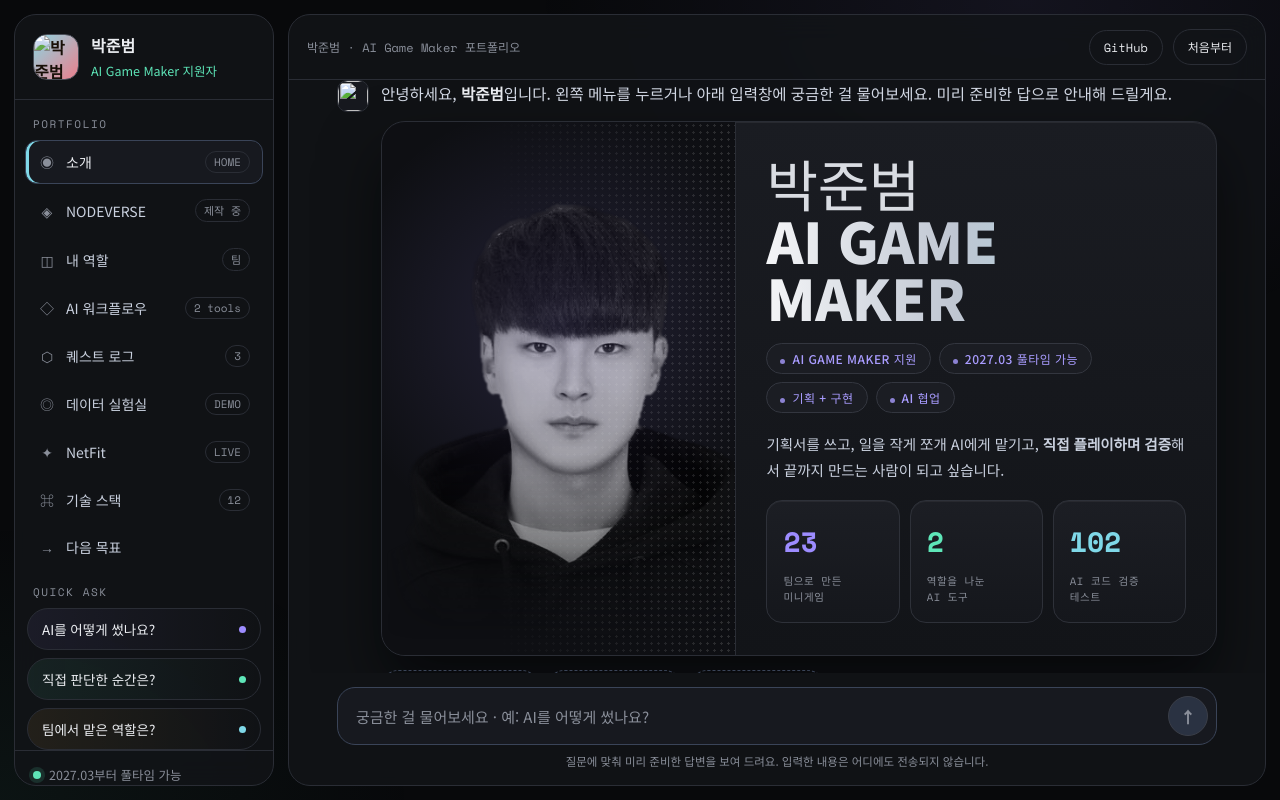
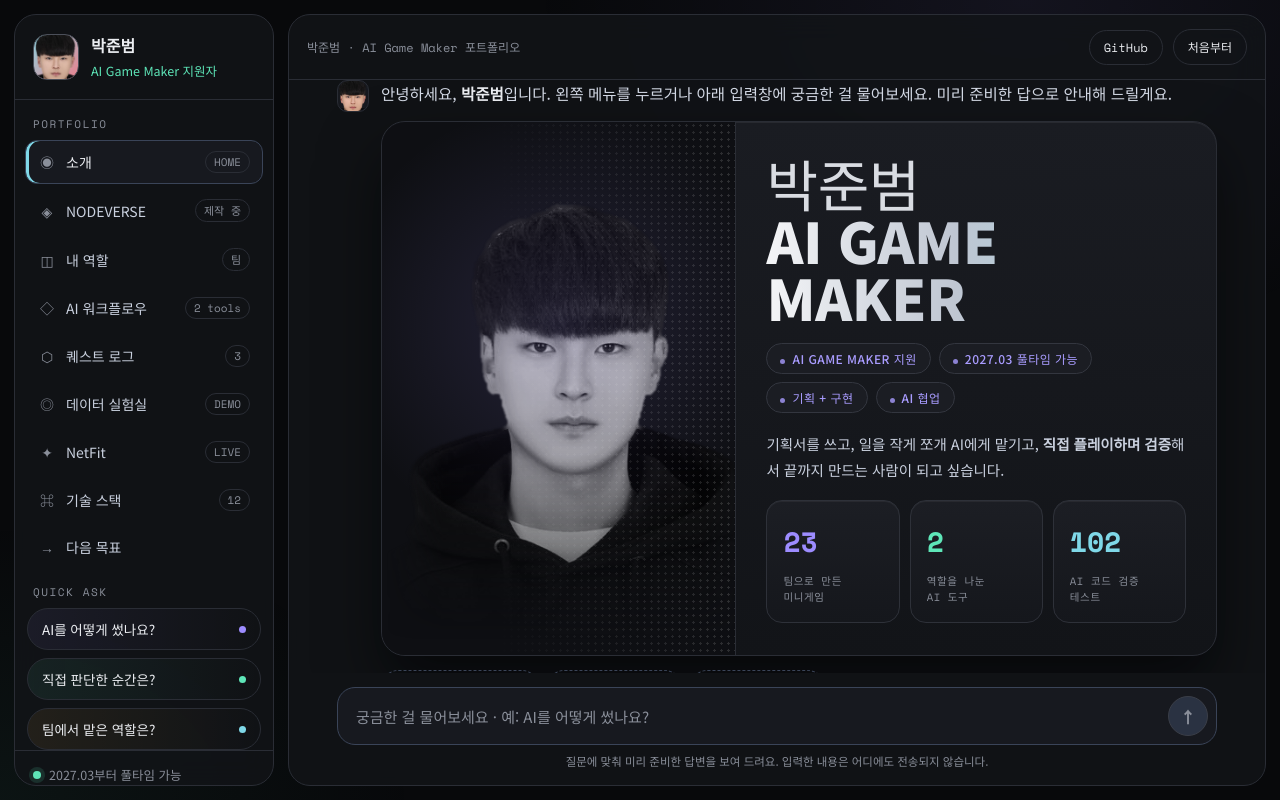
Before and after one commit to junbum8398-blip/junbum8398-blip.github.io, a plain HTML site: page index.html in a window 1280 px wide. Drawn offline with nearby package versions, Linux system fonts and the light colour scheme; files whose address does not match are found by name; a web font is replaced by a local one.

Commit message:
Fix image source paths in index.html

```diff
--- a/index.html
+++ b/index.html
@@ -193,7 +193,7 @@ td{padding:11px 10px;border-bottom:1px solid #222937;line-height:1.6;vertical-al
 <body>
 <div class="app">
   <aside class="panel" id="side">
-    <div class="me"><img class="av" src="img/me_av.png" alt="박준범"><div><b>박준범</b><small>AI Game Maker 지원자</small></div></div>
+    <div class="me"><img class="av" src="me_av.png" alt="박준범"><div><b>박준범</b><small>AI Game Maker 지원자</small></div></div>
     <p class="lbl">PORTFOLIO</p>
     <nav id="nav"></nav>
     <p class="lbl">QUICK ASK</p>
@@ -228,7 +228,7 @@ td{padding:11px 10px;border-bottom:1px solid #222937;line-height:1.6;vertical-al
 <script>
 /* 플레이 영상 링크 (구글 드라이브 공유 링크, 로그인 없이 열리게) */
 const VIDEO_URL = "";
-const img = n => `img/${n}`;
+const img = n => `${n}`;
 const fig = (s,a,c) => `<figure><img class="shot" src="${img(s)}" alt="${a}" loading="lazy">${c?`<figcaption class="cap">${c}</figcaption>`:''}</figure>`;
 const follow = (...ids) => `<div class="follow">${ids.map(id=>`<button data-go="${id}">${TOPICS[id].q}</button>`).join('')}</div>`;
 
@@ -341,7 +341,7 @@ function answer(id, asked){
   if(busy) return; busy=true;
   const t=TOPICS[id]; setNav(id);
   if(asked!==false) addUser(asked||t.q);
-  const m=document.createElement('div'); m.className='msg'; m.innerHTML=`<div class="bot"><img src="img/me_av.png" alt=""></div><div class="body"><div class="typing"><i></i><i></i><i></i></div></div>`;
+  const m=document.createElement('div'); m.className='msg'; m.innerHTML=`<div class="bot"><img src="me_av.png" alt=""></div><div class="body"><div class="typing"><i></i><i></i><i></i></div></div>`;
   log.appendChild(m); m.scrollIntoView({block:'end'});
   const delay = matchMedia('(prefers-reduced-motion: reduce)').matches ? 0 : 550;
   setTimeout(()=>{
@@ -355,7 +355,7 @@ function answer(id, asked){
 function miss(text){
   addUser(text);
   const m=document.createElement('div'); m.className='msg';
-  m.innerHTML=`<div class="bot"><img src="img/me_av.png" alt=""></div><div class="body"><p class="say">그 질문에는 미리 써 둔 답이 없어요. 대신 이런 걸 물어볼 수 있어요.</p>${follow('nodeverse','ai','judge','role','lab')}</div>`;
+  m.innerHTML=`<div class="bot"><img src="me_av.png" alt=""></div><div class="body"><p class="say">그 질문에는 미리 써 둔 답이 없어요. 대신 이런 걸 물어볼 수 있어요.</p>${follow('nodeverse','ai','judge','role','lab')}</div>`;
   log.appendChild(m); wire(m); m.scrollIntoView({block:'start',behavior:'smooth'});
 }
 function route(text){
```
